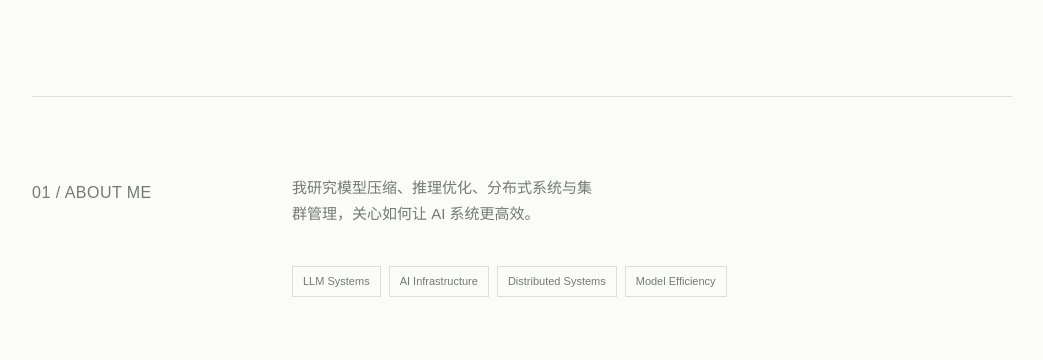
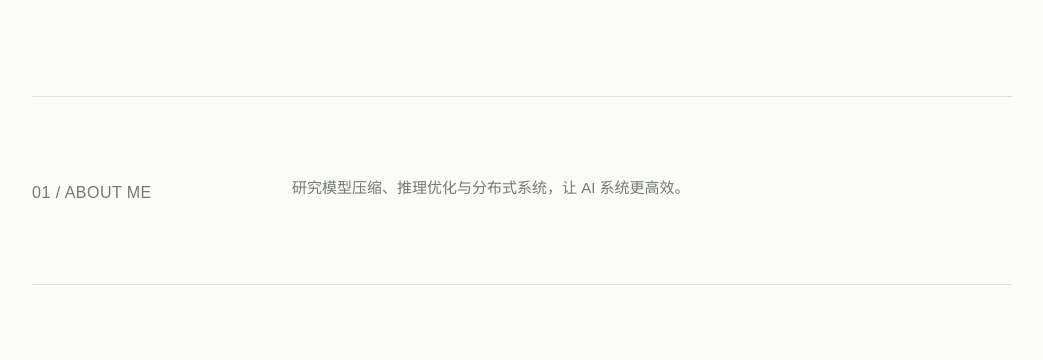
Before and after one commit to hiahei/hiahei.github.io, a plain HTML site: page index.html in a window 1280 px wide. Shown: the part 434-794 px from the top of the page, without its empty margins (118-1161 px from the left). Drawn offline with Linux system fonts and the light colour scheme.

Commit message:
simplify about section

```diff
--- a/index.html
+++ b/index.html
@@ -39,8 +39,7 @@
         <section id="about" class="content-section about">
           <p class="section-index">01 / About Me</p>
           <div class="section-body">
-            <p>我研究模型压缩、推理优化、分布式系统与集群管理，关心如何让 AI 系统更高效。</p>
-            <div class="topics"><span>LLM Systems</span><span>AI Infrastructure</span><span>Distributed Systems</span><span>Model Efficiency</span></div>
+            <p>研究模型压缩、推理优化与分布式系统，让 AI 系统更高效。</p>
           </div>
         </section>
 
--- a/styles.css
+++ b/styles.css
@@ -13,7 +13,7 @@ a { color: inherit; text-decoration: none; }
 h1 { margin: 0 0 22px; font-size: clamp(52px, 8vw, 86px); line-height: 1; letter-spacing: -.075em; font-weight: 700; }.lead { max-width: 470px; margin: 0; color: var(--muted); font-size: 19px; line-height: 1.6; }
 .intro-links { display: flex; gap: 26px; margin-top: 37px; }.link-arrow { display: inline-flex; align-items: center; gap: 20px; padding-bottom: 4px; border-bottom: 1px solid var(--green); color: var(--text); font-size: 13px; }.link-arrow span { color: var(--green); }.muted-link { border-color: var(--line); color: var(--muted); }
 .portrait { width: 220px; height: 220px; border-radius: 50%; overflow: hidden; background: #e7e9e3; }.portrait img { width: 100%; height: 100%; object-fit: cover; }
-.content-section { display: grid; grid-template-columns: 190px 1fr; gap: 70px; padding: 78px 0; border-top: 1px solid var(--line); }.section-index { margin: 4px 0 0; text-transform: uppercase; }.section-body { max-width: 650px; }.about .section-body { display: grid; grid-template-columns: 1fr 1fr; gap: 25px 45px; }.section-body p { margin: 0; color: var(--muted); font-size: 15px; }.topics { grid-column: 1 / -1; display: flex; flex-wrap: wrap; gap: 8px; margin-top: 15px; }.topics span { padding: 5px 10px; border: 1px solid var(--line); color: var(--muted); font-size: 11px; }
+.content-section { display: grid; grid-template-columns: 190px 1fr; gap: 70px; padding: 78px 0; border-top: 1px solid var(--line); }.section-index { margin: 4px 0 0; text-transform: uppercase; }.section-body { max-width: 650px; }.about .section-body { display: block; }.section-body p { margin: 0; color: var(--muted); font-size: 15px; }.topics { grid-column: 1 / -1; display: flex; flex-wrap: wrap; gap: 8px; margin-top: 15px; }.topics span { padding: 5px 10px; border: 1px solid var(--line); color: var(--muted); font-size: 11px; }
 .project-list { border-top: 1px solid var(--line); }.project { display: grid; grid-template-columns: 42px 1.2fr 1.5fr 24px; align-items: center; gap: 15px; padding: 13px 0; border-bottom: 1px solid var(--line); transition: color .2s; }.project:hover { color: var(--green); }.project-no { color: var(--muted); font-size: 14px; }.project-desc { color: var(--muted); font-size: 12px; }.project-name { font-size: 17px; font-weight: 600; }.project-arrow { font-size: 18px; text-align: right; }.contact { padding-bottom: 130px; }.contact h2 { margin: 0 0 13px; font-size: 43px; line-height: 1.1; letter-spacing: -.06em; }.contact .link-arrow { margin-top: 28px; }
 .cat-gallery { display: grid; grid-template-columns: 1.35fr 1fr; grid-template-rows: 160px 160px; gap: 12px; }.cat-card { position: relative; display: flex; align-items: flex-end; min-width: 0; min-height: 0; margin: 0; overflow: hidden; background: #eceee9; }.cat-card-large { grid-row: 1 / span 2; }.cat-card img { position: absolute; inset: 0; width: 100%; height: 100%; object-fit: cover; }
 .contact .link-arrow { display: flex; width: fit-content; }.footer { display: flex; justify-content: space-between; padding: 22px 0 30px; border-top: 1px solid var(--line); color: var(--muted); font-size: 11px; }
```
